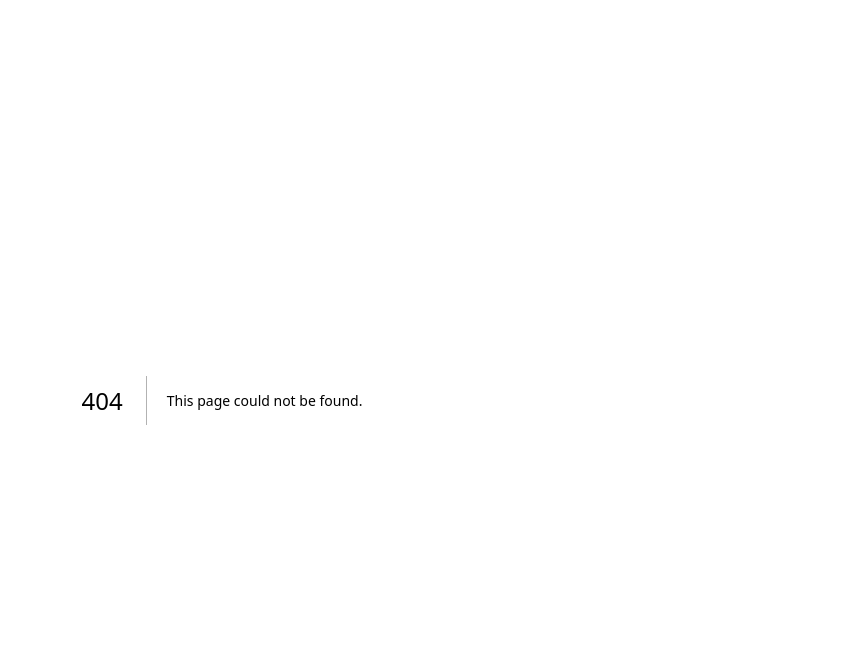
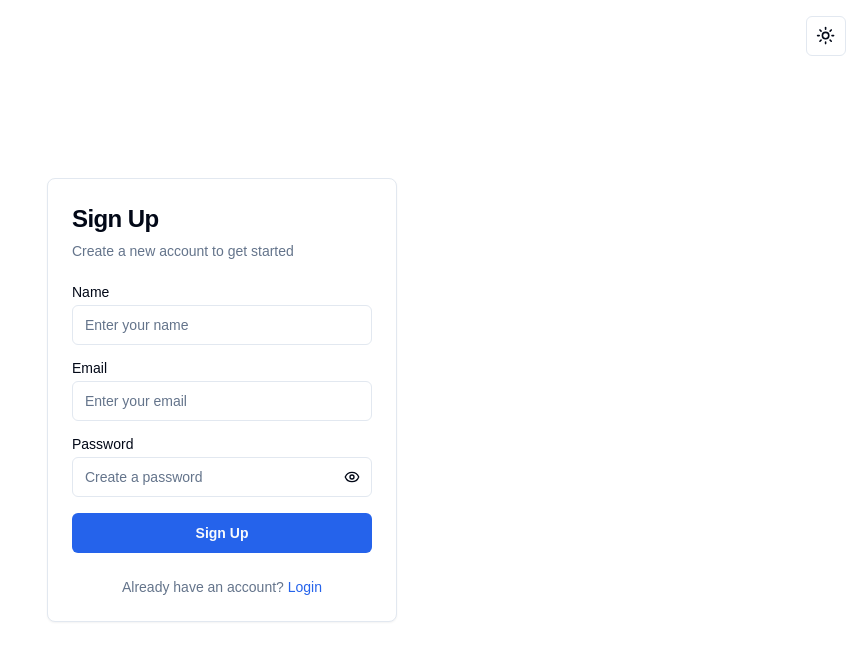
Before and after one commit to affan-ch/Connectify-Desktop, a Next.js app: page /register in a window 1280 px wide. Before the commit this address had no page. Shown: the top 660 px of the page, without its empty margins (418-1280 px from the left). Built offline with nearby package versions, Linux system fonts and the light colour scheme.

Commit message:
Implement Signup Functionality

```diff
--- a/app/layout.tsx
+++ b/app/layout.tsx
@@ -15,7 +15,7 @@ const geistMono = localFont({
 });
 
 export const metadata: Metadata = {
-  title: "Create Next App",
+  title: "Connectify Desktop",
   description: "Generated by create next app",
 };
 
--- /dev/null
+++ b/app/register/page.jsx
@@ -0,0 +1,139 @@
+"use client"
+
+import { useState } from "react"
+import Link from "next/link"
+import { EyeIcon, EyeOffIcon } from "lucide-react"
+import { ThemeToggle } from '@/components/theme-toggle'
+import { Button } from "@/components/ui/button"
+import { Input } from "@/components/ui/input"
+import { Label } from "@/components/ui/label"
+import { Card, CardContent, CardDescription, CardFooter, CardHeader, CardTitle } from "@/components/ui/card"
+
+
+export default function RegisterPage() {
+    const [showPassword, setShowPassword] = useState(false)
+
+    const handleSubmit = (event) => {
+        event.preventDefault()
+
+        // get name, email, password
+        const name = event.target.name.value
+        const email = event.target.email.value
+        const password = event.target.password.value
+
+        // verify all fields are filled
+        if (!name || !email || !password) {
+            alert("Please fill in all fields")
+            return
+        }
+
+        // verify name length
+        if (name.length < 3) {
+            alert("Name must be at least 3 characters long")
+            return
+        }
+
+        // verify password length
+        if (password.length < 10) {
+            alert("Password must be at least 10 characters long")
+            return
+        }
+
+        // verify email by regex
+        const emailRegex = /^[^\s@]+@[^\s@]+\.[^\s@]+$/
+        if (!emailRegex.test(email)) {
+            alert("Please enter a valid email address")
+            return
+        }
+
+        // verify password by regex
+        const passwordRegex = /^(?=.*\d)(?=.*[a-z])(?=.*[A-Z])(?=.*[^a-zA-Z0-9]).{10,}$/
+        if (!passwordRegex.test(password)) {
+            alert("Password must have atleast 1 special character, 1 upper case letter, 1 lower case letter and 1 number")
+            return
+        }
+
+        // make a POST request
+        fetch(`${process.env.NEXT_PUBLIC_SERVER_URL}/user/register`, {
+            method: 'POST',
+            headers: {
+                'Content-Type': 'application/json',
+            },
+            body: JSON.stringify({ name, email, password }),
+        })
+            .then((response) => response.json())
+            .then((data) => {
+                console.log('Success:', data)
+                // redirect to login page
+                alert("Account Created Successfully");
+                window.location.href = '/'
+            })
+            .catch((error) => {
+                console.error('Error:', error);
+                alert("An error occurred. Please try again later.");
+            })
+    }
+
+    return (
+        <div className='relative flex h-screen'>
+            <div className='absolute top-4 right-4'>
+                <ThemeToggle />
+            </div>
+            <Card className="w-1/4 m-auto min-w-[350px]">
+                <CardHeader>
+                    <CardTitle className='text-2xl font-bold'>Sign Up</CardTitle>
+                    <CardDescription>Create a new account to get started</CardDescription>
+                </CardHeader>
+                <CardContent>
+                    <form onSubmit={handleSubmit}>
+                        <div className="grid w-full items-center gap-4">
+                            <div className="flex flex-col space-y-1.5">
+                                <Label htmlFor="name">Name</Label>
+                                <Input id="name" placeholder="Enter your name" required />
+                            </div>
+                            <div className="flex flex-col space-y-1.5">
+                                <Label htmlFor="email">Email</Label>
+                                <Input id="email" type="email" placeholder="Enter your email" required />
+                            </div>
+                            <div className="flex flex-col space-y-1.5">
+                                <Label htmlFor="password">Password</Label>
+                                <div className="relative">
+                                    <Input
+                                        id="password"
+                                        type={showPassword ? "text" : "password"}
+                                        placeholder="Create a password"
+                                        required
+                                    />
+                                    <Button
+                                        type="button"
+                                        variant="ghost"
+                                        size="icon"
+                                        className="absolute right-0 top-0 h-full px-3 py-2 hover:bg-transparent"
+                                        onClick={() => setShowPassword(!showPassword)}
+                                    >
+                                        {showPassword ? (
+                                            <EyeOffIcon className="h-4 w-4" />
+                                        ) : (
+                                            <EyeIcon className="h-4 w-4" />
+                                        )}
+                                    </Button>
+                                </div>
+                            </div>
+                        </div>
+                        <Button className="w-full mt-4 font-semibold" type="submit">
+                            Sign Up
+                        </Button>
+                    </form>
+                </CardContent>
+                <CardFooter className="flex justify-center">
+                    <p className="text-sm text-muted-foreground">
+                        Already have an account?{" "}
+                        <Link href="/" className="text-primary hover:underline">
+                            Login
+                        </Link>
+                    </p>
+                </CardFooter>
+            </Card>
+        </div>
+    )
+}
```
Also changed, not shown: 1 other file (tests, documents, lock files or other folders).
